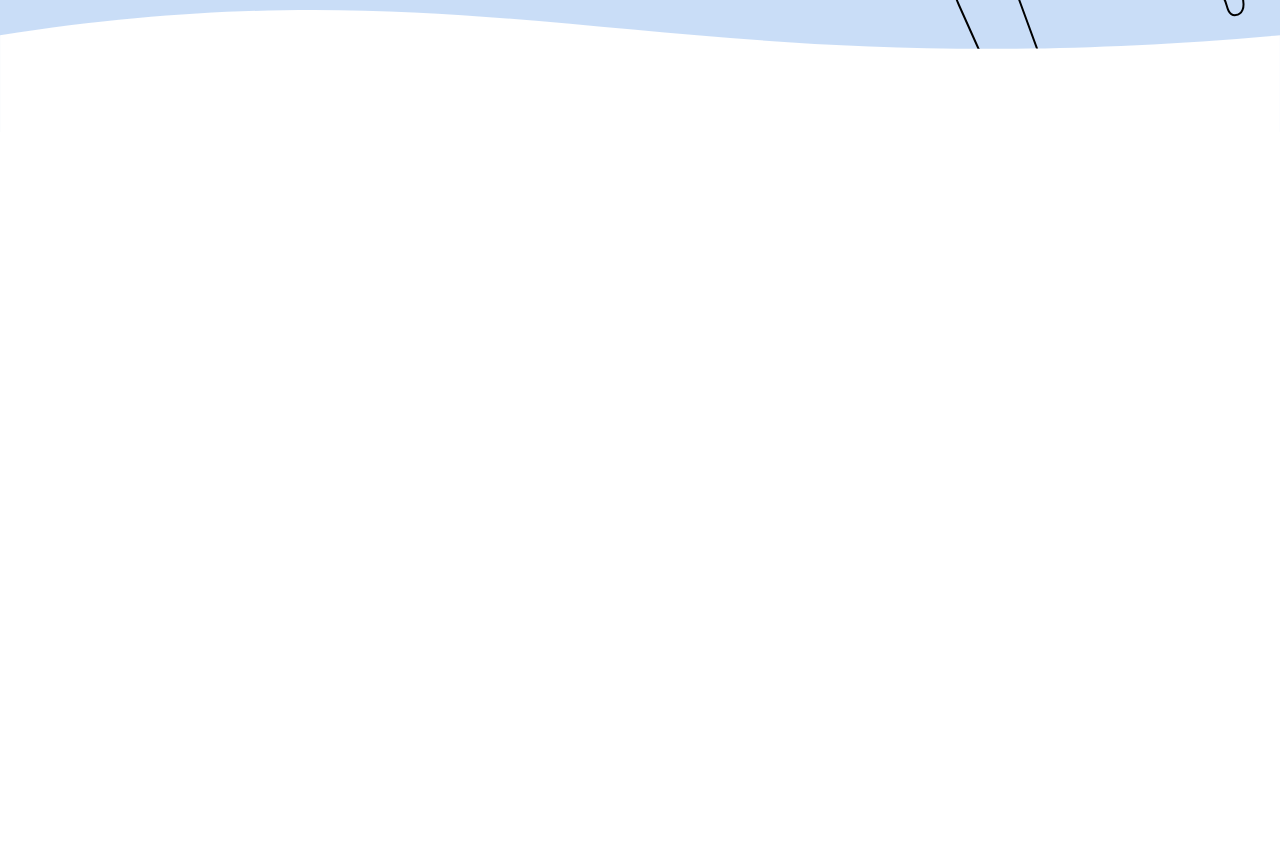
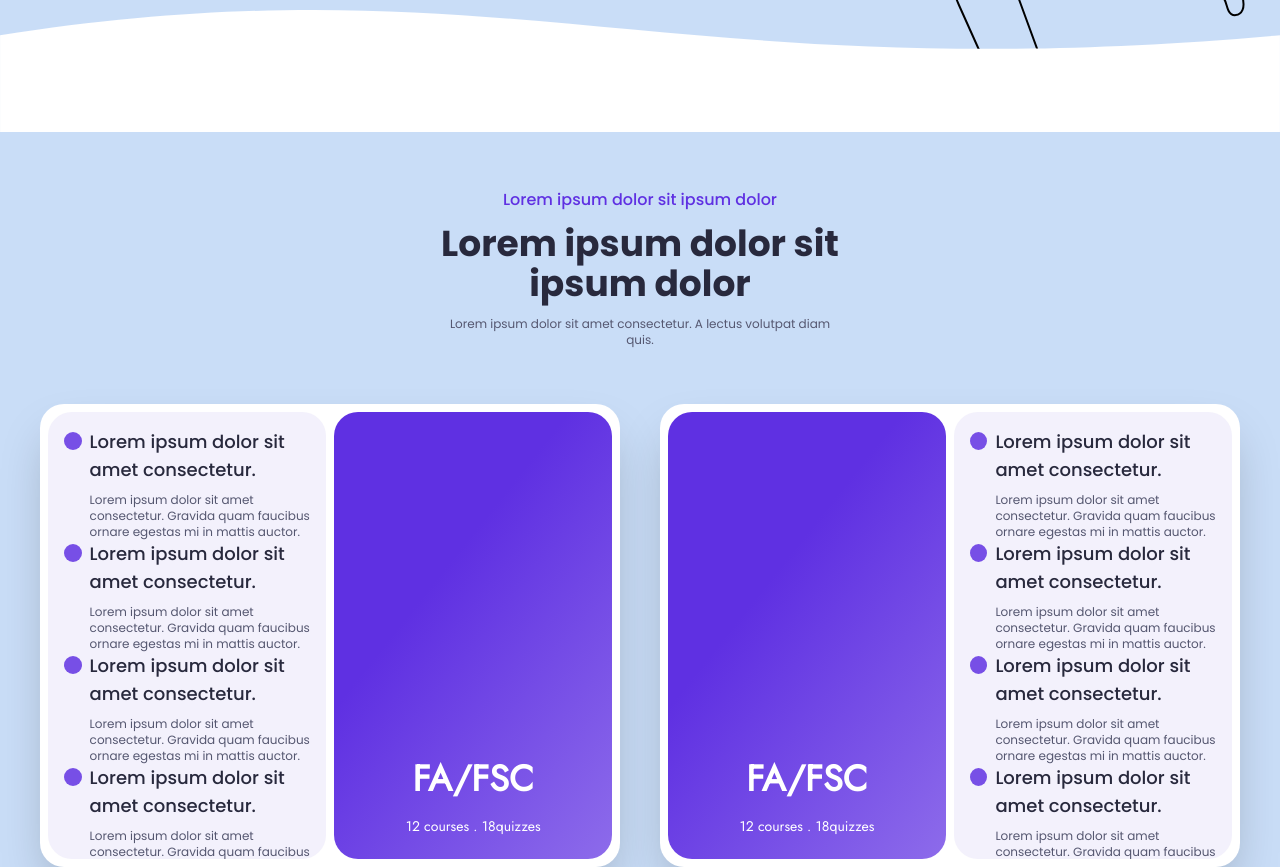
Before and after one commit to hammas-19/knowgistic, a Nuxt app: page /home in a window 1280 px wide. Shown: the part 560-1427 px from the top of the page. Before the commit the page ends 800 px from the top, so only its background shows below. Built offline with nearby package versions, Linux system fonts and the light colour scheme.

Commit message:
style: designed jobs course card

```diff
--- /dev/null
+++ b/components/jobCourseCard.vue
@@ -0,0 +1,36 @@
+<style scoped>
+.Info::-webkit-scrollbar {
+    display: none;
+}
+</style>
+<template>
+    <div class="md:w-[580px] w-[300px] md:h-[463px] h-[343px] flex gap-2 rounded-3xl p-2 bg-white shadow-2xl">
+
+
+        <!-- Info -->
+        <div class="Info flex flex-col p-4 rounded-3xl bg-[#f3f1fc] w-1/2 overflow-y-scroll">
+
+            <div v-for="items in 12" class="flex items-start gap-2">
+                <span><img src="/images/Gallery/Ellipse.svg" class="w-12 mt-1" alt="elipse"></span>
+                <div class="flex flex-col gap-2">
+                    <span class="text-lg text-ebonyClay font-medium">Lorem ipsum dolor sit amet consectetur.</span>
+                    <span class="text-xs text-comet">Lorem ipsum dolor sit amet consectetur. Gravida quam faucibus ornare egestas mi in mattis
+                        auctor.</span>
+                </div>
+            </div>
+
+        </div>
+
+        <!-- ImageGraphy -->
+        <div class="h-full w-1/2 rounded-3xl bg-midHeart relative text-4xl text-white">
+
+            <div class="absolute w-full text-center bottom-5">
+            <h1 class="text-4xl font-bold font-jost">FA/FSC</h1>
+            <span class="text-sm font-jost ">12 courses . 18quizzes</span>
+            </div>
+
+        </div>
+
+
+    </div>
+</template>
--- a/pages/home.vue
+++ b/pages/home.vue
@@ -1,11 +1,33 @@
 <template>
         <div>
+
+            <!-- Hero -->
             <section class="bg-selago relative">
                 <div class="flex justify-center">
                         <HeroNew />
                 </div>
+            </section>
+
+            <!-- Gallery -->
+            <section class="bg-selago">
+
+                <!-- Typo/Info -->
+                <div class="py-14 flex flex-col max-w-[402px] gap-3 text-center justify-center mx-auto">
+
+                    <span class="text-purplHeart font-medium">Lorem ipsum dolor sit ipsum dolor</span>
+                    <span class="text-4xl font-bold text-ebonyClay">Lorem ipsum dolor sit ipsum dolor</span>
+                    <span class="text-comet text-xs">Lorem ipsum dolor sit amet consectetur. A lectus volutpat diam quis.</span>
+
+                </div>
+
+                <!-- Open Cards -->
+                <div class="flex justify-evenly">
+                    <JobCourseCard v-for="items in 2" :class="{'flex-row-reverse' : items === 2}" />
+                </div>
 
 
             </section>
+
+
         </div>
 </template>
```
Also changed, not shown: public/images/Gallery/Ellipse.svg (added).
